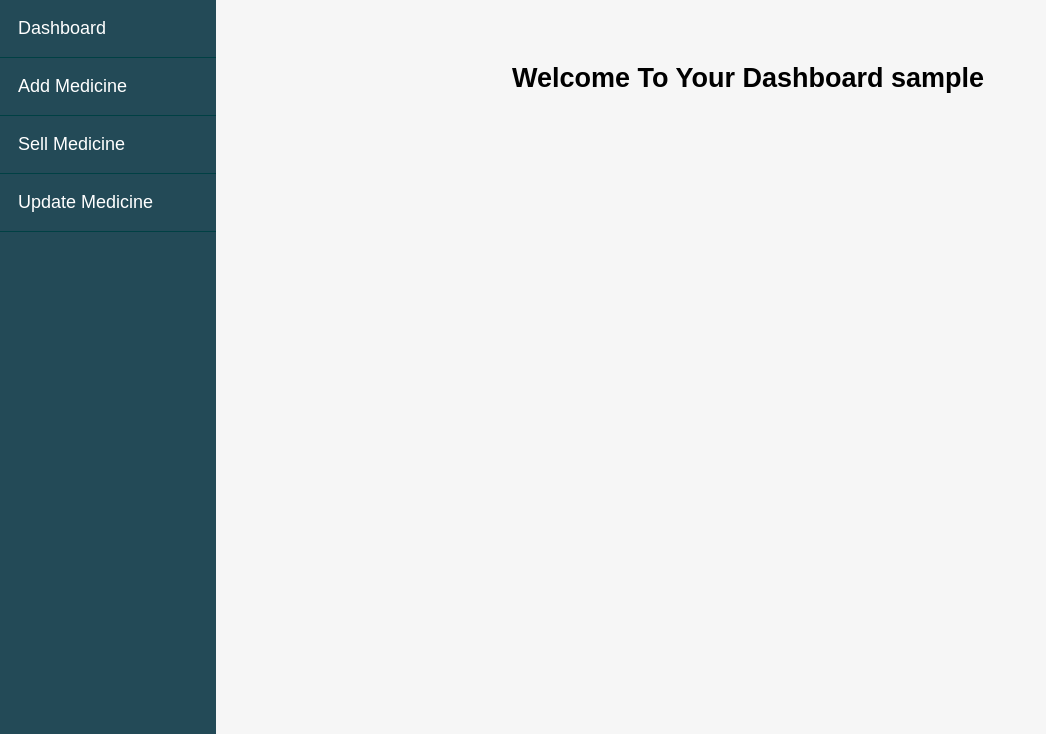
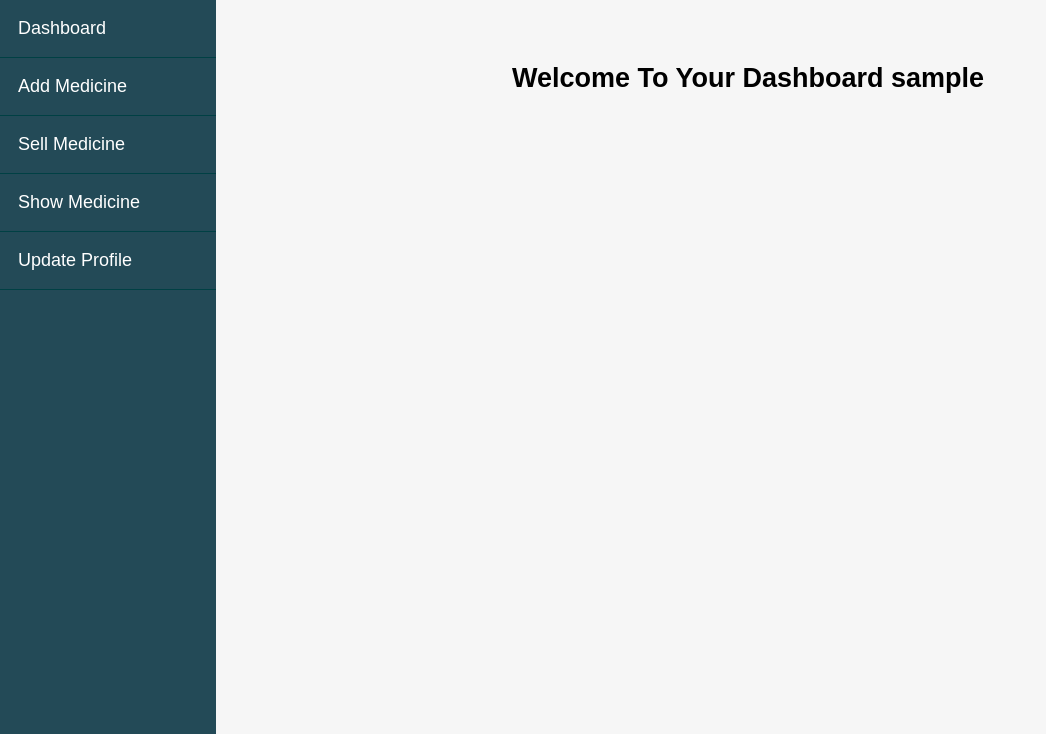
Before and after one commit to MatrixGlitch-Hridoy/HospitalManagementSystem, a PHP site: page /pharmacist/dashboard.php in a window 1280 px wide. Shown: the part 153-887 px from the top of the page, without its empty margins (0-1046 px from the left). Run offline with PHP 8.4, Linux system fonts and the light colour scheme; the visitor is signed in with stand-in values (Sample User, id 1); some web fonts are replaced.

Commit message:
small changes made

```diff
--- a/pharmacist/dashboard.php
+++ b/pharmacist/dashboard.php
@@ -32,7 +32,7 @@
 
     <link rel="stylesheet" href="pharmacist.css">
 
-    <title>Pharmacist</title>
+    <title>Dashborad</title>
     <link rel="icon" href="../pic/hms.png">
 </head>
 
@@ -54,6 +54,7 @@
             </nav>
         </div>
     </header>
+    <?php $uid=$_SESSION['id']; ?>
 
     <!-- Admin Page Wrapper -->
     <div class="admin-wrapper">
@@ -63,7 +64,8 @@
                 <li><a href="dashboard.php">Dashboard</a></li>
                 <li><a href="add-medicine.php">Add Medicine</a></li>
                 <li><a href="sell-medicine.php">Sell Medicine</a></li>
-                <li><a href="update-medicine.php">Update Medicine</a></li>
+                <li><a href="show-medicine.php">Show Medicine</a></li>
+                <li><a href="update-profile.php?editid=<?php echo $uid; ?>">Update Profile</a></li>
             </ul>
         </div>
         <!-- // Left Sidebar -->
```
